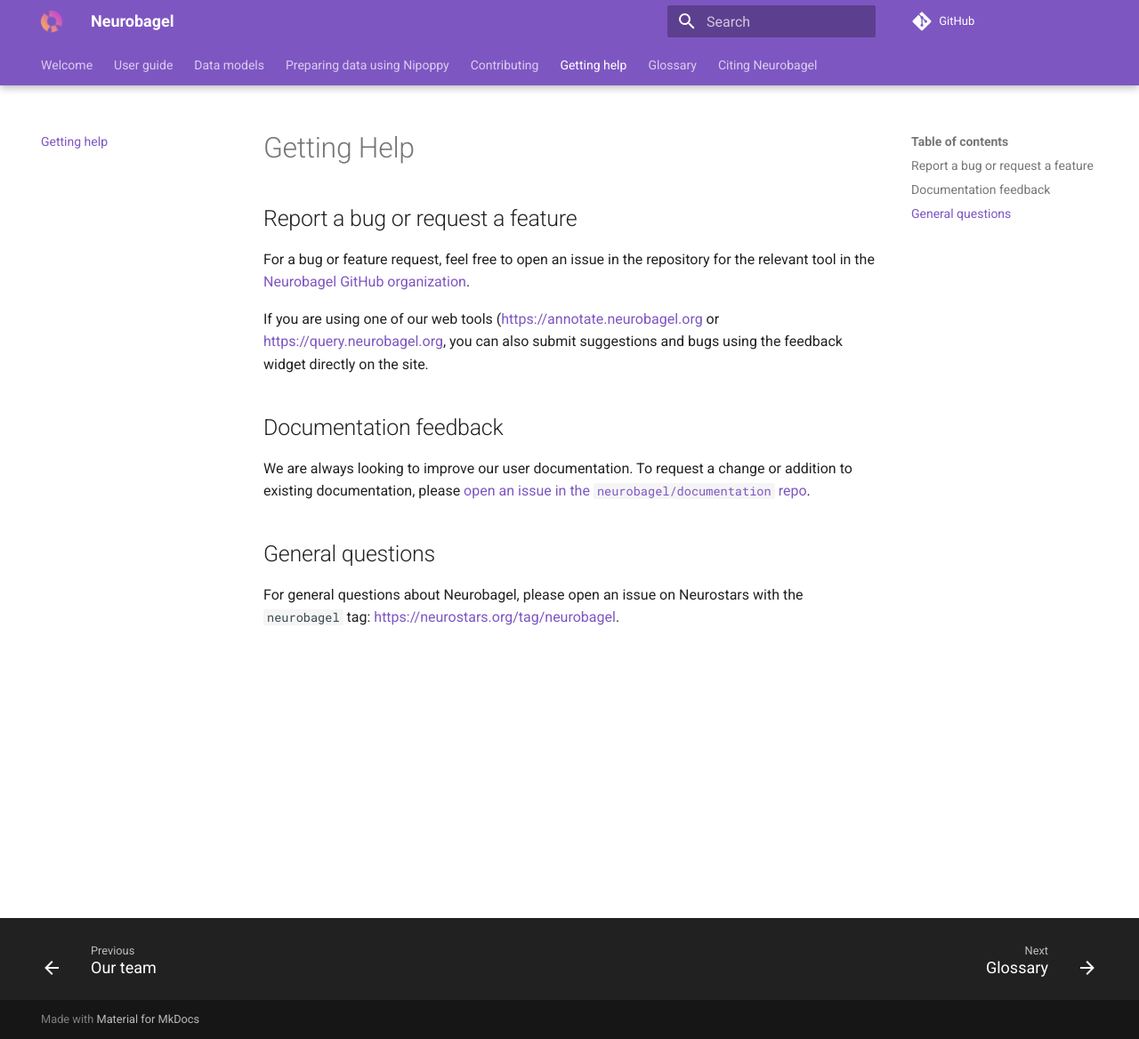
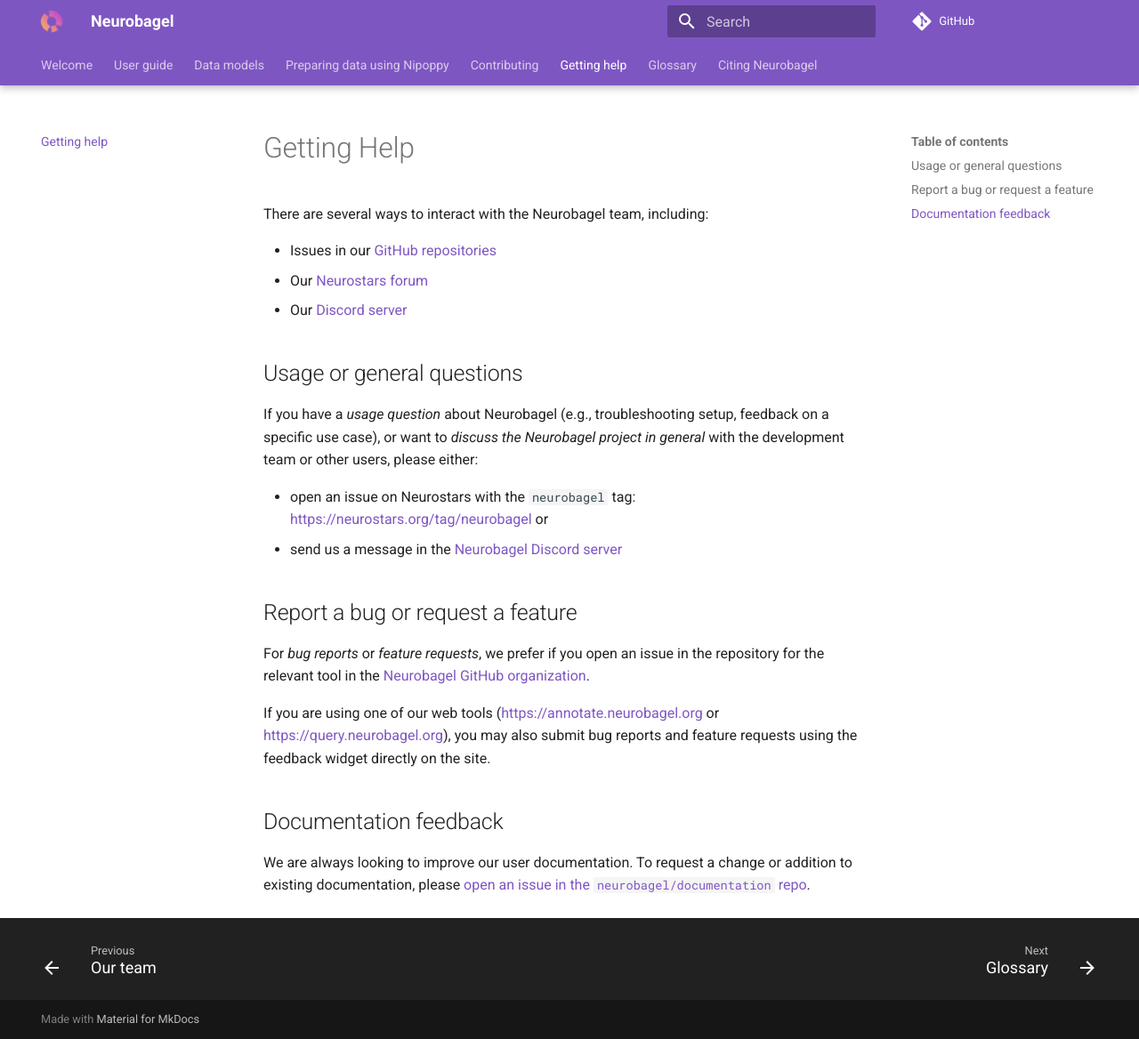
Before and after one commit to neurobagel/documentation, an MkDocs documentation site: the page built from docs/getting_help.md, in a window 1280 px wide and 1168 px high. Shown: the whole window at 89% size. Built offline with MkDocs 1.6.1 and Material for MkDocs 9.7.7, drawn with Linux system fonts in a browser that asks for light colours; comment, search, counter and statistics services are not loaded.

Commit message:
restructure getting help page & add Discord link

```diff
--- a/docs/getting_help.md
+++ b/docs/getting_help.md
@@ -1,13 +1,25 @@
 # Getting Help
 
+There are several ways to interact with the Neurobagel team, including:
+
+- Issues in our [GitHub repositories](https://github.com/neurobagel)
+- Our [Neurostars forum](https://neurostars.org/tag/neurobagel)
+- Our [Discord server](https://discord.gg/BEXXgt3hXk)
+
+## Usage or general questions
+If you have a _usage question_ about Neurobagel (e.g., troubleshooting setup, feedback on a specific use case),
+or want to _discuss the Neurobagel project in general_ with the development team or other users,
+please either:
+
+- open an issue on Neurostars with the `neurobagel` tag: [https://neurostars.org/tag/neurobagel](https://neurostars.org/tag/neurobagel) or
+- send us a message in the [Neurobagel Discord server](https://discord.gg/BEXXgt3hXk)
+
 ## Report a bug or request a feature
-For a bug or feature request, feel free to open an issue in the repository for the relevant tool in the [Neurobagel GitHub organization](https://github.com/neurobagel).
+For _bug reports_ or _feature requests_, we prefer if you open an issue in the repository for the relevant tool in the [Neurobagel GitHub organization](https://github.com/neurobagel).
 
-If you are using one of our web tools ([https://annotate.neurobagel.org](https://annotate.neurobagel.org) or [https://query.neurobagel.org](https://query.neurobagel.org), you can also submit suggestions and bugs using the feedback widget directly on the site.
+If you are using one of our web tools ([https://annotate.neurobagel.org](https://annotate.neurobagel.org) or [https://query.neurobagel.org](https://query.neurobagel.org)),
+you may also submit bug reports and feature requests using the feedback widget directly on the site.
 
 ## Documentation feedback
 We are always looking to improve our user documentation.
 To request a change or addition to existing documentation, please [open an issue in the `neurobagel/documentation` repo](https://github.com/neurobagel/documentation/issues).
-
-## General questions
-For general questions about Neurobagel, please open an issue on Neurostars with the `neurobagel` tag: [https://neurostars.org/tag/neurobagel](https://neurostars.org/tag/neurobagel).
```
